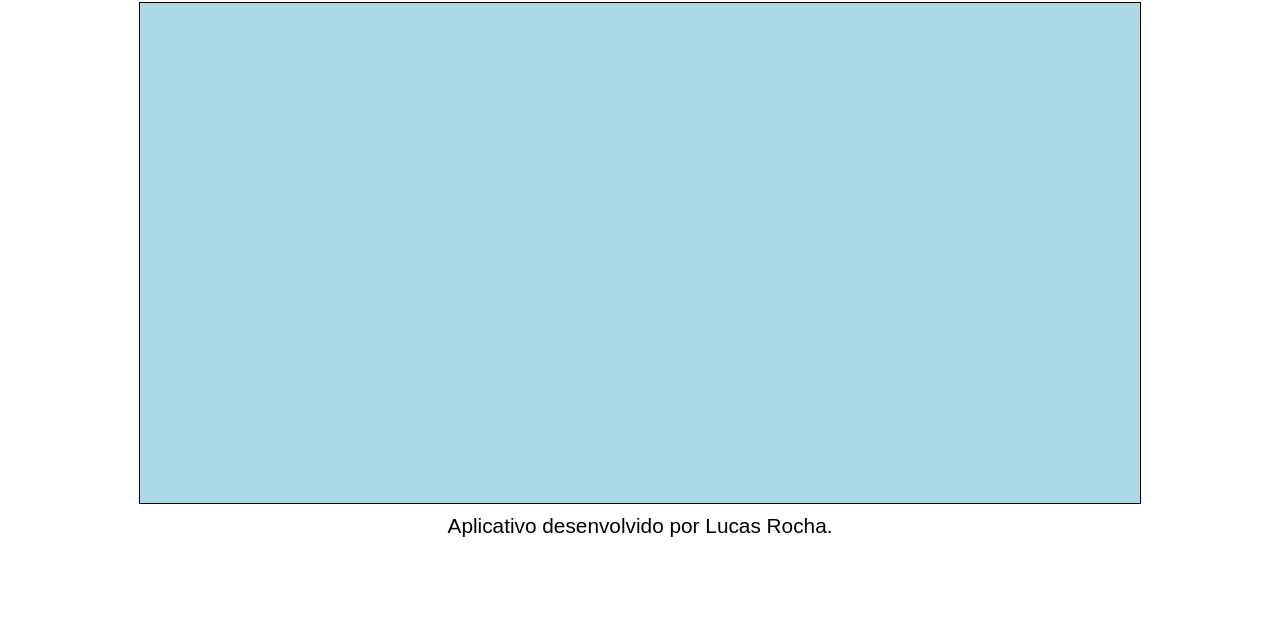
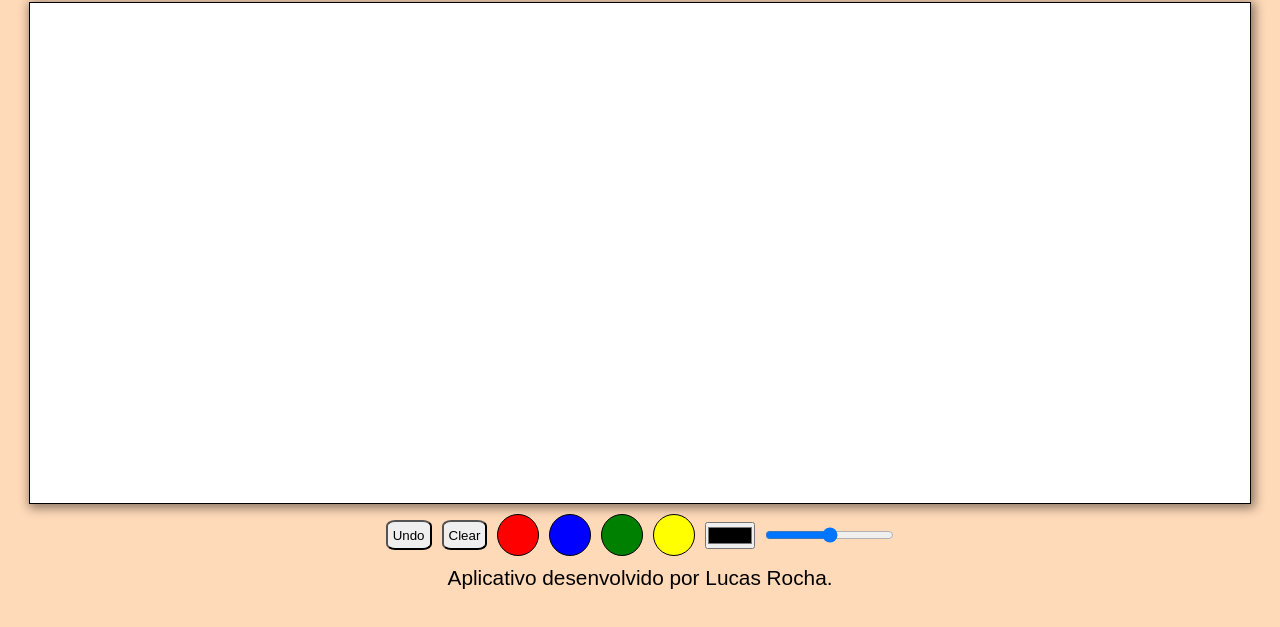
Before and after one commit to lucasb20/app_desenho, a plain HTML site: page index.html in a window 1280 px wide. Shown: the part 55-682 px from the top of the page. Drawn offline with Linux system fonts and the light colour scheme.

Commit message:
Criação de botões e funções.

```diff
--- a/estilos/style.css
+++ b/estilos/style.css
@@ -4,6 +4,10 @@
     padding: 0px;
     margin: 0px;
     font-family: Arial, Helvetica, sans-serif;
+}
+
+body{
+    background-color: peachpuff;
 }
 
 header h1{
@@ -15,9 +19,42 @@ header h1{
     border: 1px solid black;
     display: block;
     margin: auto;
-    width: 1000px;
-    height: 500px;
     background-color: lightblue;
+    box-shadow: 2px 2px 10px 2px rgba(0, 0, 0, 0.466);
+}
+
+nav{
+    display: flex;
+    justify-content: center;
+    margin: 10px;
+}
+
+.cores{
+    border-radius: 50%;
+    width: 40px;
+    height: 40px;
+    cursor: pointer;
+    border: 1px solid black;
+    align-self: center;
+    margin: 0px 5px;
+}
+
+.but{
+    padding: 5px;
+    height: 30px;
+    align-self: center;
+    cursor: pointer;
+    margin: 0px 5px;
+    border-radius: 20%;
+}
+
+.but:hover{
+    background-color: lightgray;
+}
+
+#cor, #escala{
+    align-self: center;
+    margin: 0px 5px;
 }
 
 footer p{
--- a/index.html
+++ b/index.html
@@ -16,6 +16,19 @@
         <canvas id="canvas">
             Seu navegador não suporta canvas.
         </canvas>
+
+        <nav>
+            <button id="undo" class="but">Undo</button>
+            <button id="clear" class="but">Clear</button>
+
+            <div class="cores" onclick="change_color(this)" style="background: red;"></div>
+            <div class="cores" onclick="change_color(this)" style="background: blue;"></div>
+            <div class="cores" onclick="change_color(this)" style="background: green;"></div>
+            <div class="cores" onclick="change_color(this)" style="background: yellow;"></div>
+
+            <input oninput="draw_color = this.value" type="color" name="cor" id="cor">
+            <input oninput="draw_width = this.value" type="range" name="escala" id="escala" min="1" max="100" class="pen_range">
+        </nav>
     </main>
 
     <footer>
--- a/scripts/main.js
+++ b/scripts/main.js
@@ -0,0 +1,85 @@
+const canvas = document.getElementById('canvas')
+const ctx = canvas.getContext('2d')
+
+canvas.width = window.innerWidth - 60
+canvas.height = 500
+
+ctx.fillStyle = 'white'
+ctx.fillRect(0,0,canvas.width,canvas.height)
+
+let draw_color = "black"
+let draw_width = 2
+let is_drawing = false
+
+const undo_array = []
+let index = -1
+
+canvas.addEventListener('touchstart',start)
+canvas.addEventListener('touchmove',draw)
+canvas.addEventListener('mousedown',start)
+canvas.addEventListener('mousemove',draw)
+canvas.addEventListener('touchend',stop)
+canvas.addEventListener('mouseup',stop)
+canvas.addEventListener('mouseout',stop)
+
+function start(event){
+    is_drawing = true
+
+    ctx.beginPath()
+    ctx.moveTo(event.clientX - canvas.offsetLeft, event.clientY - canvas.offsetTop)
+    event.preventDefault()
+}
+
+function draw(event){
+    if(is_drawing){
+        ctx.lineTo(event.clientX - canvas.offsetLeft,event.clientY - canvas.offsetTop)
+        ctx.strokeStyle = draw_color
+        ctx.lineWidth = draw_width
+        ctx.lineCap = "round"
+        ctx.lineJoin = "round"
+        ctx.stroke()
+    }
+    event.preventDefault()
+}
+
+function stop(event){
+    if(is_drawing){
+        ctx.stroke()
+        ctx.closePath()
+        is_drawing = false
+    }
+    event.preventDefault()
+
+    if(event.type != 'mouseout'){
+        undo_array.push(ctx.getImageData(0,0,canvas.width,canvas.height))
+        index+=1
+    }
+
+}
+
+function change_color(element){
+    draw_color = element.style.background
+    console.log(element.style.background)
+}
+
+document.querySelector('#clear').addEventListener('click',clear)
+
+function clear(){
+        ctx.clearRect(0,0,canvas.width,canvas.height)
+        ctx.fillStyle = 'white'
+        ctx.fillRect(0,0,canvas.width,canvas.height)
+        undo_array.length = 0
+        index = -1
+}
+
+document.querySelector('#undo').addEventListener('click',()=>{
+    if(index <= 0){
+        clear()
+    }
+    else{
+        index-=1
+        undo_array.pop()
+        ctx.putImageData(undo_array[index],0,0)
+    }
+}
+)
```
